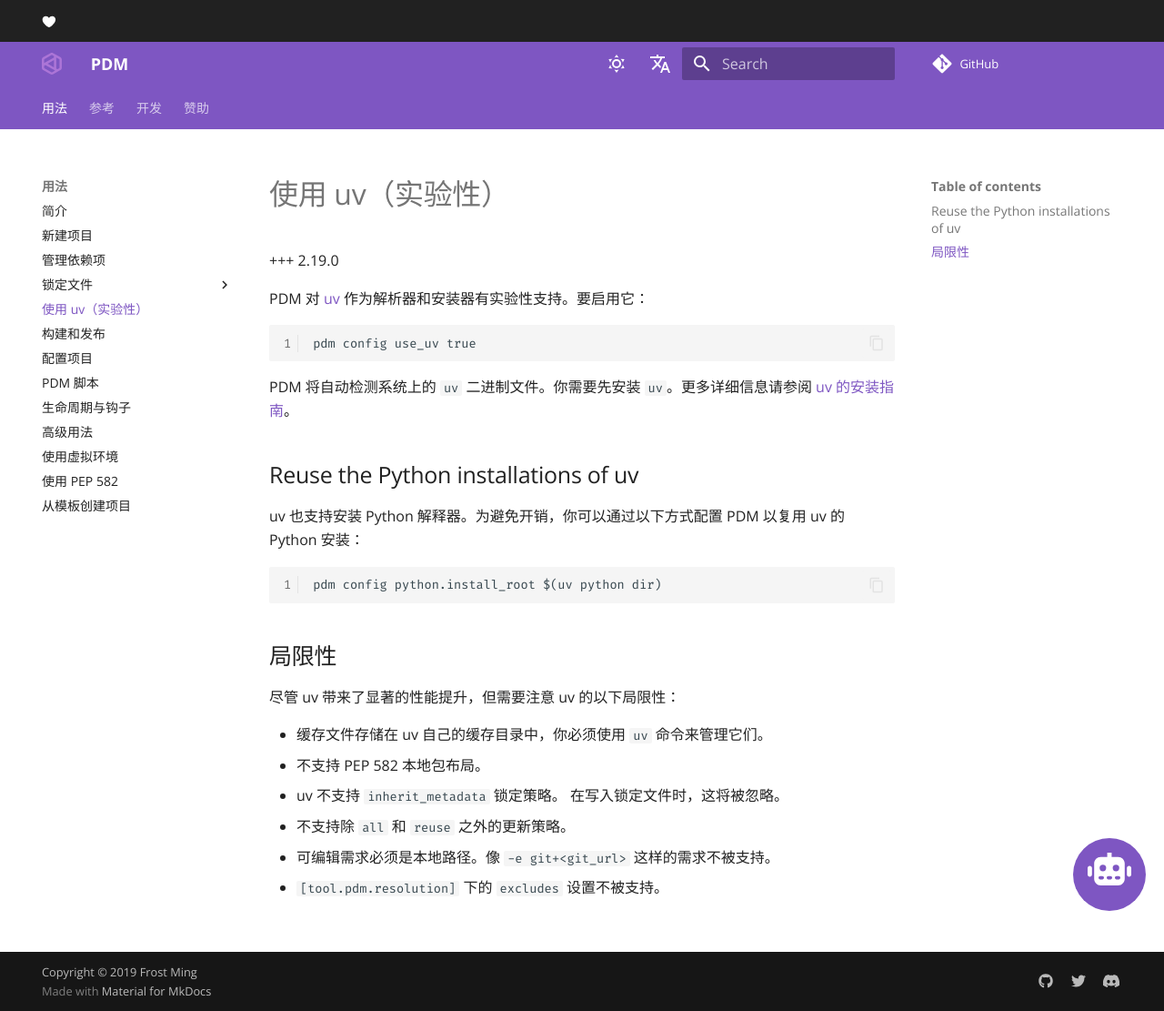
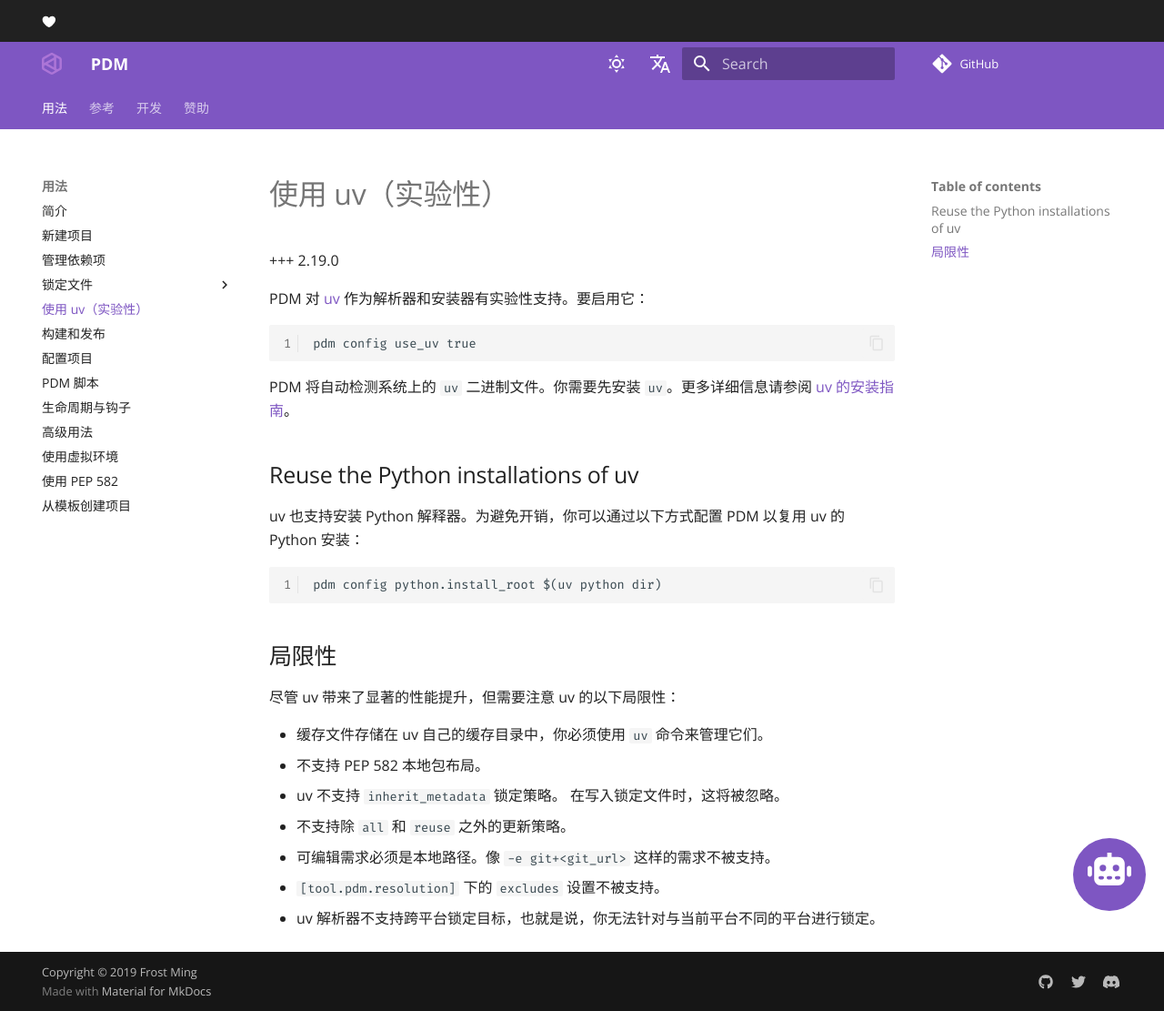
Before and after one commit to pdm-project/pdm-docs-zh, an MkDocs documentation site: the page built from docs/usage/uv.md, in a window 1280 px wide and 1111 px high. Shown: the whole window at 91% size. Built offline with MkDocs 1.6.1 and Material for MkDocs 9.7.7, drawn with Linux system fonts in a browser that asks for light colours; comment, search, counter and statistics services are not loaded; the version menu is left out; grey boxes are pictures that could not be loaded.

Commit message:
sync: 72d078a0

```diff
--- a/docs/usage/uv.md
+++ b/docs/usage/uv.md
@@ -28,3 +28,4 @@ pdm config python.install_root $(uv python dir)
 - 不支持除 `all` 和 `reuse` 之外的更新策略。
 - 可编辑需求必须是本地路径。像 `-e git+<git_url>` 这样的需求不被支持。
 - `[tool.pdm.resolution]` 下的 `excludes` 设置不被支持。
+- uv 解析器不支持跨平台锁定目标，也就是说，你无法针对与当前平台不同的平台进行锁定。
```
